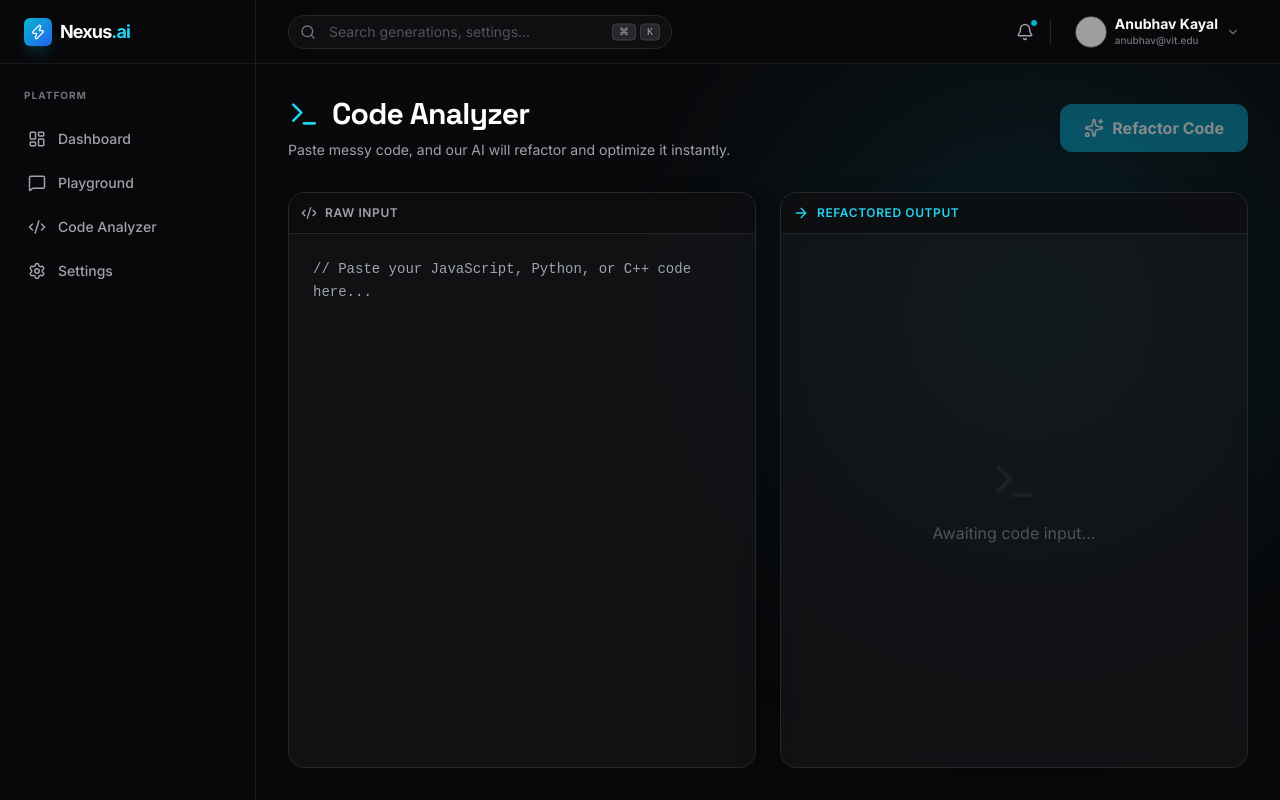
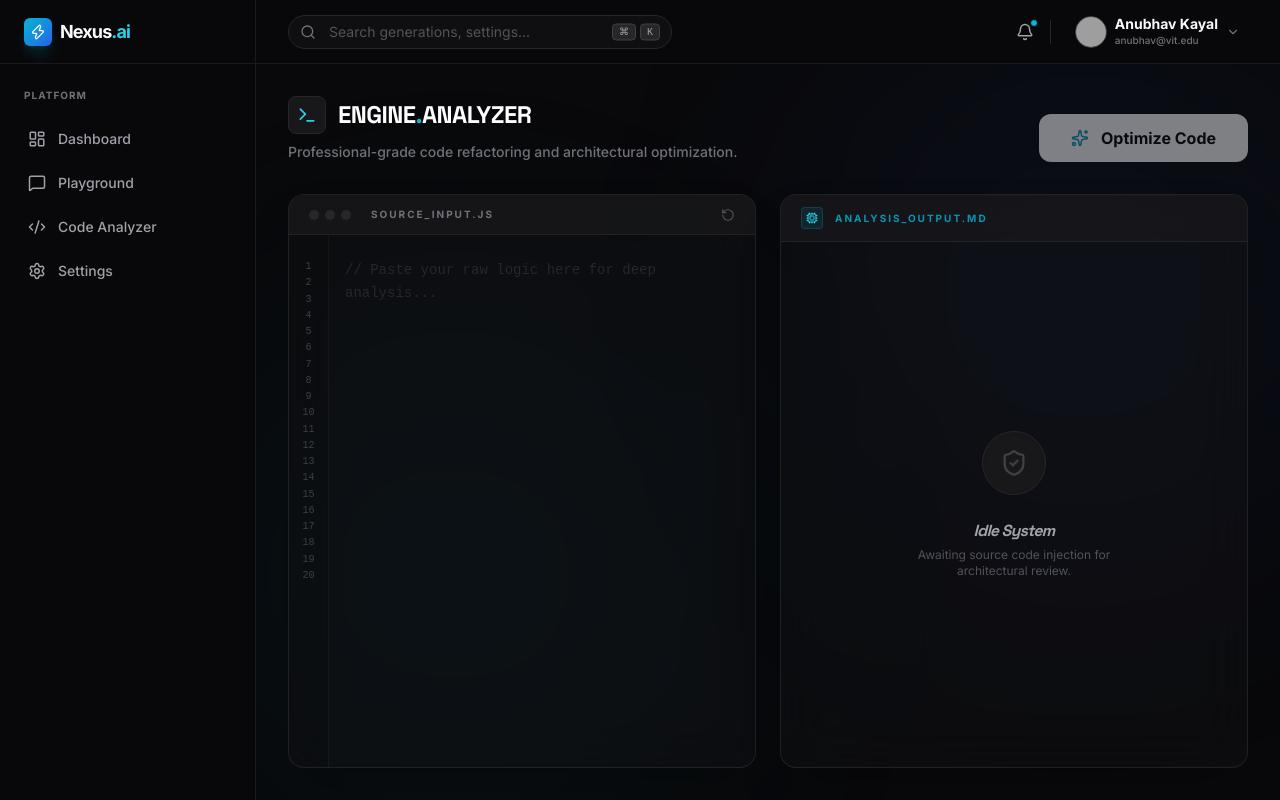
Before and after one commit to anubhav-kayal/GenAi-Prompt-Playgroud, a React (Vite) app: page /dashboard/code-analyzer in a window 1280 px wide. Built offline with nearby package versions, Linux system fonts and the light colour scheme; no server answers; sample sign-in values are in the browser's storage; grey boxes are pictures that could not be loaded.

Commit message:
feat: implement AST-based refactoring and security vulnerability detection

```diff
--- a/src/components/CodeAnalyzer.jsx
+++ b/src/components/CodeAnalyzer.jsx
@@ -1,93 +1,180 @@
 import React, { useState } from 'react';
-import { Code2, ArrowRight, Terminal, Sparkles, Loader2 } from 'lucide-react';
+import { motion, AnimatePresence } from 'framer-motion';
+import {
+  Code2, ArrowRight, Terminal, Sparkles, Loader2,
+  Copy, Check, RotateCcw, Cpu, ShieldCheck, Download
+} from 'lucide-react';
 import { GoogleGenerativeAI } from '@google/generative-ai';
 import ReactMarkdown from 'react-markdown';
 import { Prism as SyntaxHighlighter } from 'react-syntax-highlighter';
 import { vscDarkPlus } from 'react-syntax-highlighter/dist/esm/styles/prism';
+import { logActivity } from '../utils/logger';
+import toast from 'react-hot-toast';
 
 const CodeAnalyzer = () => {
   const [inputCode, setInputCode] = useState('');
   const [outputCode, setOutputCode] = useState('');
   const [isAnalyzing, setIsAnalyzing] = useState(false);
+  const [copied, setCopied] = useState(false);
 
   const handleAnalyze = async () => {
-    if (!inputCode) return;
+    if (!inputCode.trim()) return;
     setIsAnalyzing(true);
     setOutputCode('');
 
     try {
       const genAI = new GoogleGenerativeAI(import.meta.env.VITE_GEMINI_API_KEY);
       const model = genAI.getGenerativeModel({
-        model: "gemini-1.5-flash",
-        // We hardcode the system instruction here so it acts specifically as a code reviewer
-        systemInstruction: "You are an elite Senior Developer. The user will provide raw code. Your job is to refactor it for performance, readability, and modern best practices. Return the refactored code and a brief bulleted list of the changes you made."
+        model: "gemini-2.5-flash",
+        systemInstruction: "You are a world-class Staff Software Engineer. Analyze the provided code for logic errors, security vulnerabilities, and performance bottlenecks. Then, provide a refactored version that is clean, modular, and follows industry best practices. Format your response in Markdown with clear headings."
       });
 
       const result = await model.generateContent({
         contents: [{ role: "user", parts: [{ text: inputCode }] }],
       });
 
-      setOutputCode(result.response.text());
+      const responseText = result.response.text();
+      setOutputCode(responseText);
+      logActivity("Code Refactor", "AST Optimization", "Success", Math.round(responseText.length / 4));
+      toast.success("Code successfully refactored!");
+
     } catch (error) {
-      console.error(error);
-      setOutputCode(`### ⚠️ Analysis Failed\nPlease check your API key in the \`.env.local\` file.\n\nError: \`${error.message}\``);
+      setOutputCode(`### ⚠️ System Fault\nAnalysis interrupted. Check connectivity or API credentials.\n\n\`${error.message}\``);
+      logActivity("System Error", "API Timeout/Auth", "Failed", 0);
+      toast.error("Analysis failed. Check logs.");
     } finally {
       setIsAnalyzing(false);
     }
   };
 
+  const copyToClipboard = () => {
+    navigator.clipboard.writeText(outputCode);
+    setCopied(true);
+    toast.success("Copied to clipboard!");
+    setTimeout(() => setCopied(false), 2000);
+  };
+
+  const downloadCode = () => {
+    const blob = new Blob([outputCode], { type: 'text/markdown' });
+    const url = URL.createObjectURL(blob);
+    const a = document.createElement('a');
+    a.href = url;
+    a.download = 'nexus_refactored_code.md';
+    document.body.appendChild(a);
+    a.click();
+    document.body.removeChild(a);
+    URL.revokeObjectURL(url);
+    toast.success("File downloaded successfully!");
+  };
+
   return (
-    <div className="flex flex-col h-full p-8 overflow-hidden relative">
-      {/* Background glowing effects */}
-      <div className="absolute top-0 right-0 w-[500px] h-[500px] bg-cyan-500/10 blur-[120px] rounded-full pointer-events-none"></div>
+    <div className="flex flex-col h-full w-full bg-zinc-950 p-6 lg:p-8 overflow-hidden relative">
+      <div className="absolute top-[-10%] right-[-10%] w-[600px] h-[600px] bg-blue-600/5 blur-[120px] rounded-full pointer-events-none"></div>
+      <div className="absolute bottom-[-10%] left-[-10%] w-[600px] h-[600px] bg-cyan-600/5 blur-[120px] rounded-full pointer-events-none"></div>
 
-      {/* Header */}
-      <div className="mb-8 z-10 flex items-center justify-between">
-        <div>
-          <h2 className="text-3xl font-extrabold tracking-tight text-white flex items-center gap-3">
-            <Terminal className="text-cyan-400" size={32} />
-            Code Analyzer
-          </h2>
-          <p className="text-zinc-400 mt-2 text-sm">Paste messy code, and our AI will refactor and optimize it instantly.</p>
+      <div className="flex flex-col md:flex-row md:items-end justify-between gap-4 mb-8 z-10">
+        <motion.div initial={{ opacity: 0, x: -20 }} animate={{ opacity: 1, x: 0 }}>
+          <div className="flex items-center gap-3 mb-2">
+            <div className="p-2 bg-zinc-900 rounded-lg border border-zinc-800">
+              <Terminal className="text-cyan-400" size={20} />
             </div>
-        <button
+            <h2 className="text-2xl font-black tracking-tight text-white uppercase">Engine<span className="text-cyan-500">.</span>Analyzer</h2>
+          </div>
+          <p className="text-zinc-500 text-sm font-medium">Professional-grade code refactoring and architectural optimization.</p>
+        </motion.div>
+
+        <motion.button
+          whileHover={{ scale: 1.02 }}
+          whileTap={{ scale: 0.98 }}
           onClick={handleAnalyze}
-          disabled={isAnalyzing || !inputCode}
-          className="bg-cyan-600 hover:bg-cyan-500 text-white px-6 py-3 rounded-xl font-bold flex items-center gap-2 transition-all shadow-[0_0_20px_rgba(8,145,178,0.4)] disabled:opacity-50 disabled:shadow-none"
+          disabled={isAnalyzing || !inputCode.trim()}
+          className="relative group overflow-hidden bg-zinc-100 text-zinc-950 px-8 py-3 rounded-xl font-bold flex items-center gap-3 transition-all disabled:opacity-50 disabled:cursor-not-allowed"
         >
-          {isAnalyzing ? <Loader2 className="animate-spin" size={20} /> : <Sparkles size={20} />}
-          {isAnalyzing ? 'Analyzing...' : 'Refactor Code'}
+          <div className="absolute inset-0 bg-gradient-to-r from-cyan-400 to-blue-500 opacity-0 group-hover:opacity-10 transition-opacity"></div>
+          {isAnalyzing ? <Loader2 className="animate-spin" size={18} /> : <Sparkles size={18} className="text-cyan-600" />}
+          {isAnalyzing ? 'Processing AST...' : 'Optimize Code'}
+        </motion.button>
+      </div>
+
+      <div className="flex-1 grid grid-cols-1 lg:grid-cols-2 gap-6 min-h-0 z-10">
+
+        <motion.div
+          initial={{ opacity: 0, y: 20 }}
+          animate={{ opacity: 1, y: 0 }}
+          className="flex flex-col bg-zinc-900/30 backdrop-blur-xl border border-zinc-800/80 rounded-2xl overflow-hidden group focus-within:border-zinc-700/50 transition-all shadow-2xl"
+        >
+          <div className="bg-zinc-900/80 px-5 py-3 border-b border-zinc-800/80 flex items-center justify-between">
+            <div className="flex items-center gap-3">
+              <div className="flex gap-1.5">
+                <div className="w-2.5 h-2.5 rounded-full bg-zinc-800"></div>
+                <div className="w-2.5 h-2.5 rounded-full bg-zinc-800"></div>
+                <div className="w-2.5 h-2.5 rounded-full bg-zinc-800"></div>
+              </div>
+              <span className="text-[10px] font-bold uppercase tracking-[0.2em] text-zinc-500 ml-2">Source_Input.js</span>
+            </div>
+            <button onClick={() => { setInputCode(''); toast.success("Editor cleared"); }} className="text-zinc-600 hover:text-zinc-400 transition-colors">
+              <RotateCcw size={14} />
             </button>
           </div>
 
-      {/* Split Pane */}
-      <div className="flex-1 grid grid-cols-2 gap-6 min-h-0 z-10">
-
-        {/* Left Pane: Input */}
-        <div className="flex flex-col bg-zinc-900/60 backdrop-blur-md border border-zinc-800 rounded-2xl overflow-hidden shadow-2xl">
-          <div className="bg-zinc-950/50 p-3 border-b border-zinc-800 flex items-center gap-2">
-            <Code2 size={16} className="text-zinc-400" />
-            <span className="text-xs font-semibold uppercase tracking-wider text-zinc-400">Raw Input</span>
+          <div className="relative flex-1 group">
+            <div className="absolute left-0 top-0 bottom-0 w-10 bg-zinc-950/20 border-r border-zinc-800/40 flex flex-col items-center pt-6 text-[10px] font-mono text-zinc-700 select-none">
+              {Array.from({length: 20}).map((_, i) => <div key={i} className="leading-relaxed">{i + 1}</div>)}
             </div>
             <textarea
               value={inputCode}
               onChange={(e) => setInputCode(e.target.value)}
-            placeholder="// Paste your JavaScript, Python, or C++ code here..."
-            className="flex-1 w-full bg-transparent p-6 resize-none focus:outline-none text-zinc-300 font-mono text-sm leading-relaxed"
+              placeholder="// Paste your raw logic here for deep analysis..."
+              className="w-full h-full bg-transparent pl-14 p-6 resize-none focus:outline-none text-zinc-300 font-mono text-sm leading-relaxed placeholder:text-zinc-800"
               spellCheck="false"
             />
           </div>
+        </motion.div>
 
-        {/* Right Pane: Output */}
-        <div className="flex flex-col bg-zinc-900/60 backdrop-blur-md border border-zinc-800 rounded-2xl overflow-hidden shadow-2xl relative">
-          <div className="bg-zinc-950/50 p-3 border-b border-zinc-800 flex items-center gap-2">
-            <ArrowRight size={16} className="text-cyan-400" />
-            <span className="text-xs font-semibold uppercase tracking-wider text-cyan-400">Refactored Output</span>
+        <motion.div
+          initial={{ opacity: 0, y: 20 }}
+          animate={{ opacity: 1, y: 0 }}
+          transition={{ delay: 0.1 }}
+          className="flex flex-col bg-zinc-900/30 backdrop-blur-xl border border-zinc-800/80 rounded-2xl overflow-hidden shadow-2xl relative"
+        >
+          <AnimatePresence>
+            {isAnalyzing && (
+              <motion.div
+                initial={{ top: '-10%' }}
+                animate={{ top: '110%' }}
+                exit={{ opacity: 0 }}
+                transition={{ duration: 2, repeat: Infinity, ease: "linear" }}
+                className="absolute inset-x-0 h-20 bg-gradient-to-b from-transparent via-cyan-500/10 to-transparent z-20 pointer-events-none"
+              />
+            )}
+          </AnimatePresence>
+
+          <div className="bg-zinc-900/80 px-5 py-3 border-b border-zinc-800/80 flex items-center justify-between">
+            <div className="flex items-center gap-3">
+              <div className="p-1 bg-cyan-500/10 rounded border border-cyan-500/20">
+                <Cpu size={12} className="text-cyan-400" />
+              </div>
+              <span className="text-[10px] font-bold uppercase tracking-[0.2em] text-cyan-500/80">Analysis_Output.md</span>
             </div>
 
-          <div className="flex-1 overflow-y-auto p-6">
+            <div className="flex items-center gap-3">
+              {outputCode && (
+                <>
+                  <button onClick={downloadCode} className="flex items-center gap-1.5 text-[10px] font-bold text-zinc-400 hover:text-white transition-colors uppercase tracking-widest">
+                    <Download size={12} /> Download
+                  </button>
+                  <button onClick={copyToClipboard} className="flex items-center gap-1.5 text-[10px] font-bold text-zinc-400 hover:text-white transition-colors uppercase tracking-widest">
+                    {copied ? <Check size={12} className="text-emerald-400" /> : <Copy size={12} />}
+                    {copied ? 'Copied' : 'Copy'}
+                  </button>
+                </>
+              )}
+            </div>
+          </div>
+
+          <div className="flex-1 overflow-y-auto p-8 relative">
             {outputCode ? (
-              <div className="prose prose-invert prose-p:leading-relaxed prose-pre:bg-zinc-950 prose-pre:border prose-pre:border-zinc-800 w-full max-w-none text-sm">
+              <div className="prose prose-invert prose-p:text-zinc-400 prose-headings:text-white prose-p:leading-relaxed prose-pre:bg-zinc-950/50 prose-pre:border prose-pre:border-zinc-800/80 w-full max-w-none text-sm">
                 <ReactMarkdown
                   children={outputCode}
                   components={{
@@ -99,11 +186,11 @@ const CodeAnalyzer = () => {
                           style={vscDarkPlus}
                           language={match[1]}
                           PreTag="div"
-                          className="rounded-xl overflow-hidden"
+                          className="rounded-xl border border-zinc-800/50 my-6 shadow-2xl"
                           {...props}
                         />
                       ) : (
-                        <code className={`${className} bg-zinc-800 text-cyan-300 px-1.5 py-0.5 rounded-md text-xs`} {...props}>
+                        <code className="bg-zinc-800 text-cyan-300 px-1.5 py-0.5 rounded-md text-xs font-mono" {...props}>
                           {children}
                         </code>
                       )
@@ -112,13 +199,16 @@ const CodeAnalyzer = () => {
                 />
               </div>
             ) : (
-              <div className="h-full flex flex-col items-center justify-center text-zinc-600">
-                <Terminal size={48} className="mb-4 opacity-20" />
-                <p>Awaiting code input...</p>
+              <div className="h-full flex flex-col items-center justify-center text-center">
+                <div className="w-16 h-16 rounded-full bg-zinc-900 border border-zinc-800 flex items-center justify-center mb-6 shadow-inner">
+                  <ShieldCheck size={28} className="text-zinc-700" />
+                </div>
+                <h3 className="text-zinc-400 font-bold mb-1 italic">Idle System</h3>
+                <p className="text-zinc-600 text-xs max-w-[200px]">Awaiting source code injection for architectural review.</p>
               </div>
             )}
           </div>
-        </div>
+        </motion.div>
 
       </div>
     </div>
```
Lines whose indentation alone changed are shown as unchanged.
